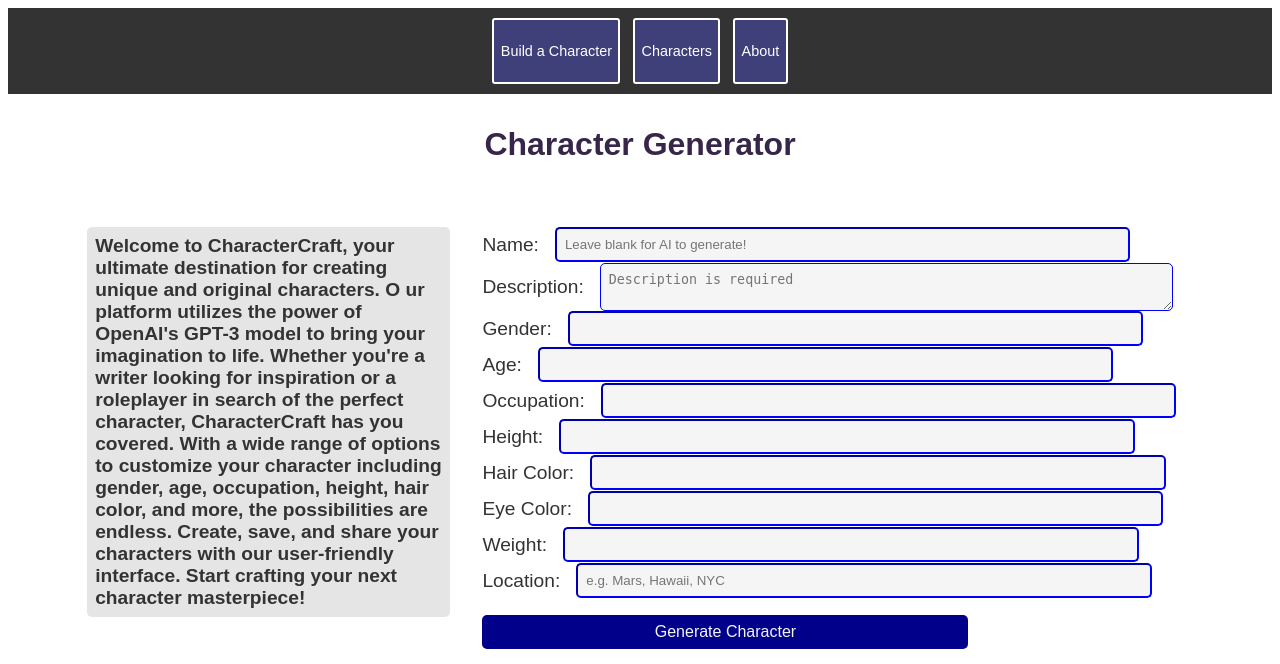
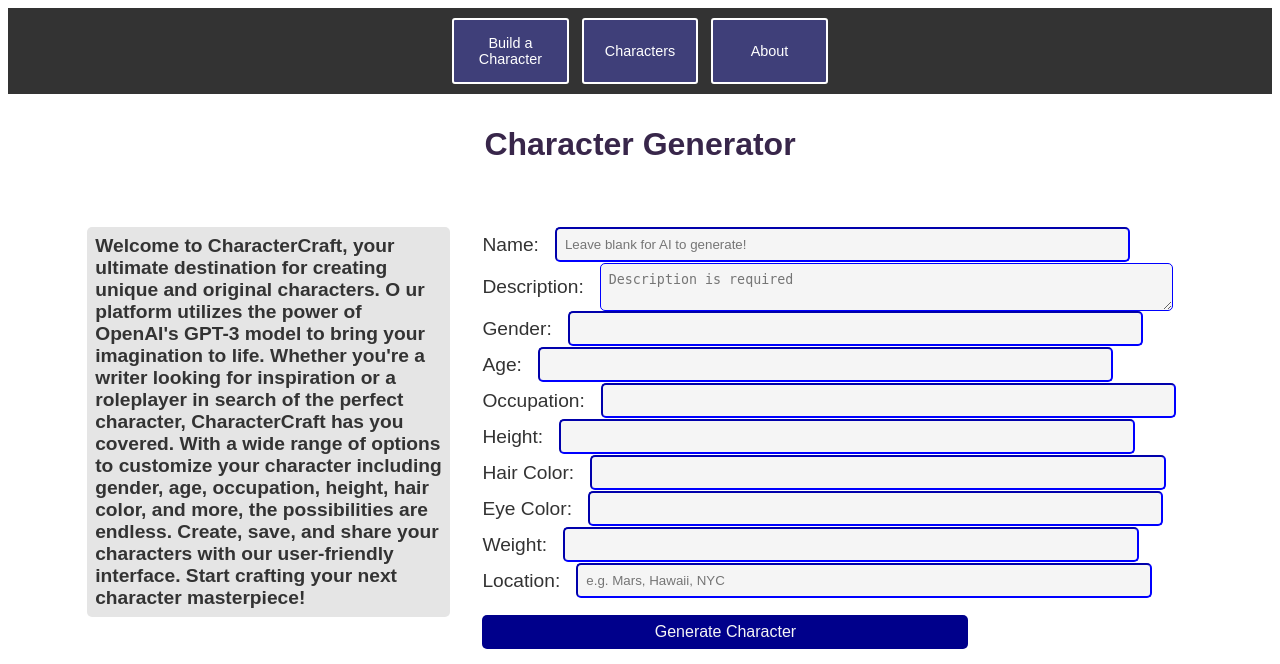
Before and after one commit to SaberSwordBoy/CharacterGenerator, a Flask app: page / in a window 1280 px wide. Shown: the top 664 px of the page. Run offline with Flask 2, Linux system fonts and the light colour scheme; parts of the project's set-up code (start-up, migrations or seed data) failed here and were passed over.

Commit message:
change width of nav items to be more consistent

```diff
--- a/static/css/styles.css
+++ b/static/css/styles.css
@@ -156,7 +156,6 @@ nav a {
     font-size: .9rem;
     border: 2px solid #fff;
     border-radius: 3px;
-    width: fit-content;
 
 }
 
@@ -200,7 +199,8 @@ nav a:hover {
   .container {
     width: 100%; /* change the width of the container to 80% of the window */
     display: block;
-}
+    }
+
     .description {
         width: 90%;
     }
```
